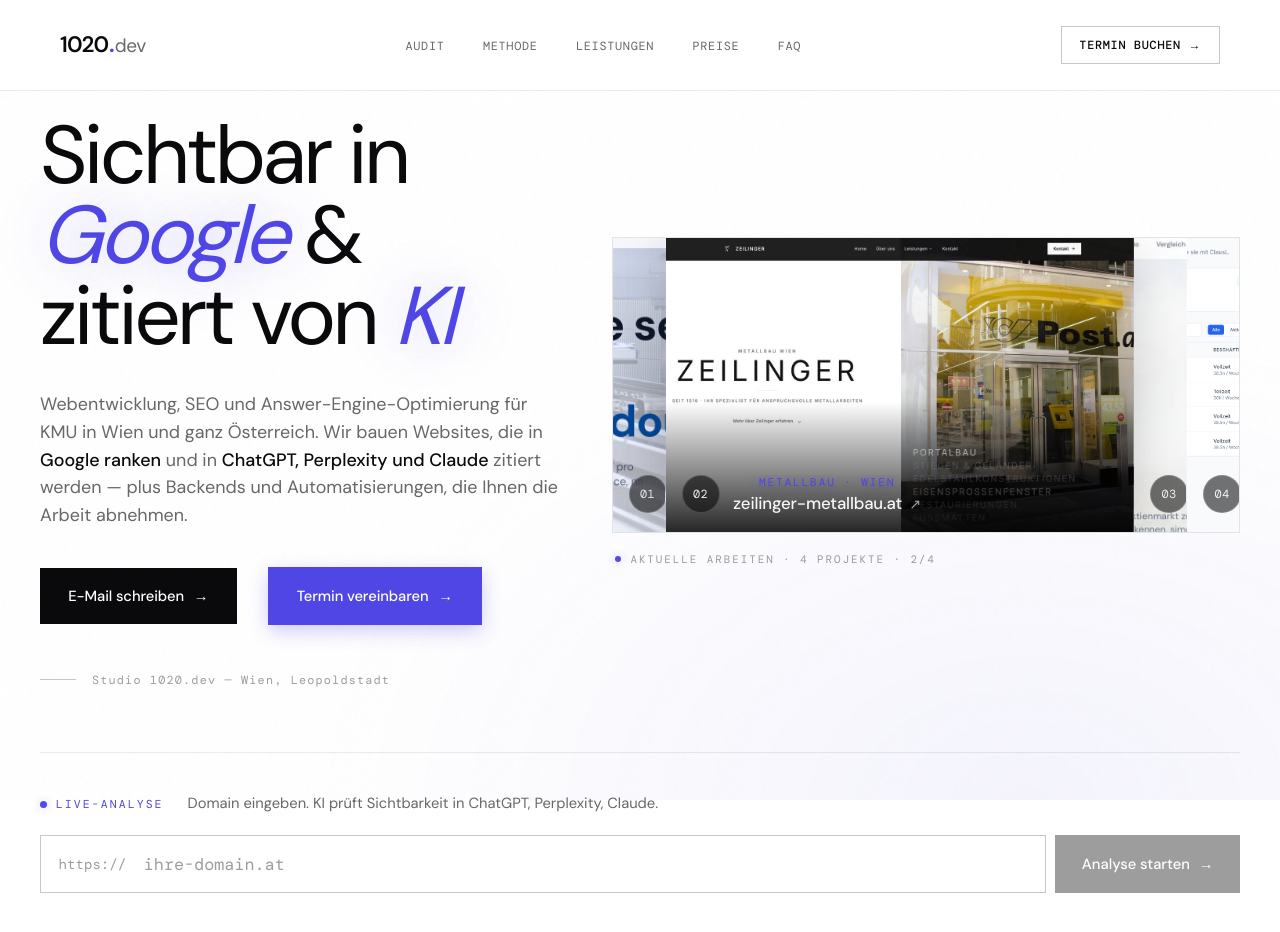
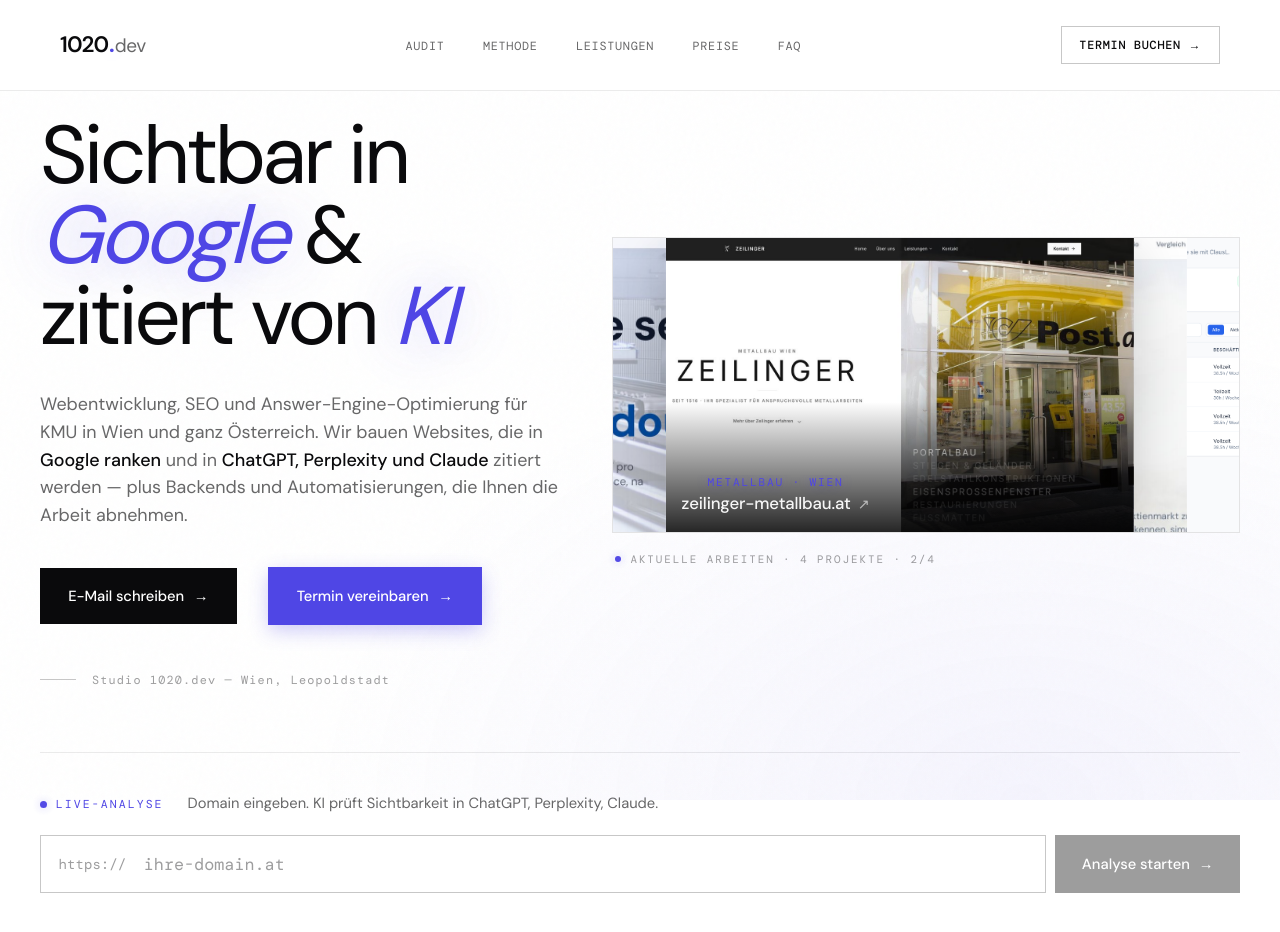
Before and after one commit to saveitup/1020dev, a Next.js app: page / in a window 1280 px wide. Shown: the top 932 px of the page. Built offline with nearby package versions, Linux system fonts and the light colour scheme.

Commit message:
style(hero): remove numbered badges from selector panels

```diff
--- a/app/globals.css
+++ b/app/globals.css
@@ -489,24 +489,6 @@
   pointer-events: none;
   color: #fff;
 }
-.selector-num {
-  flex-shrink: 0;
-  width: 38px;
-  height: 38px;
-  border-radius: 50%;
-  background: rgba(0, 0, 0, 0.55);
-  backdrop-filter: blur(10px);
-  -webkit-backdrop-filter: blur(10px);
-  border: 1px solid rgba(255, 255, 255, 0.18);
-  display: flex;
-  align-items: center;
-  justify-content: center;
-  font-family: var(--font-dm-mono), monospace;
-  font-size: 0.74rem;
-  letter-spacing: 0.04em;
-  color: rgba(255, 255, 255, 0.92);
-  font-variant-numeric: tabular-nums;
-}
 .selector-info {
   display: flex;
   flex-direction: column;
@@ -1786,9 +1768,8 @@
   .legal { padding: 4rem 1.4rem; }
   .legal-dl { grid-template-columns: 1fr; gap: 0.2rem 0; }
   .legal-dl dt { padding-top: 1rem; }
-  .selector-num { width: 34px; height: 34px; font-size: 0.7rem; }
   .selector-domain { font-size: 0.95rem; }
-  .selector-label { padding: 0 0.85rem; gap: 0.7rem; }
+  .selector-label { padding: 0 0.85rem; }
 
   .chapter { padding: 5rem 1.4rem; }
   .chapter-head { margin-bottom: 3rem; }
--- a/components/Hero.tsx
+++ b/components/Hero.tsx
@@ -96,7 +96,6 @@
               const cover = ref.images[0];
               const isActive = activeIndex === i;
               const isRevealed = revealed.includes(i);
-              const num = (i + 1).toString().padStart(2, '0');
 
               return (
                 <button
@@ -122,7 +121,6 @@
                 >
                   <span className="selector-shadow" aria-hidden="true" />
                   <span className="selector-label">
-                    <span className="selector-num">{num}</span>
                     <span className="selector-info">
                       <span className="selector-tag">{ref.tag}</span>
                       <span className="selector-domain">
```
